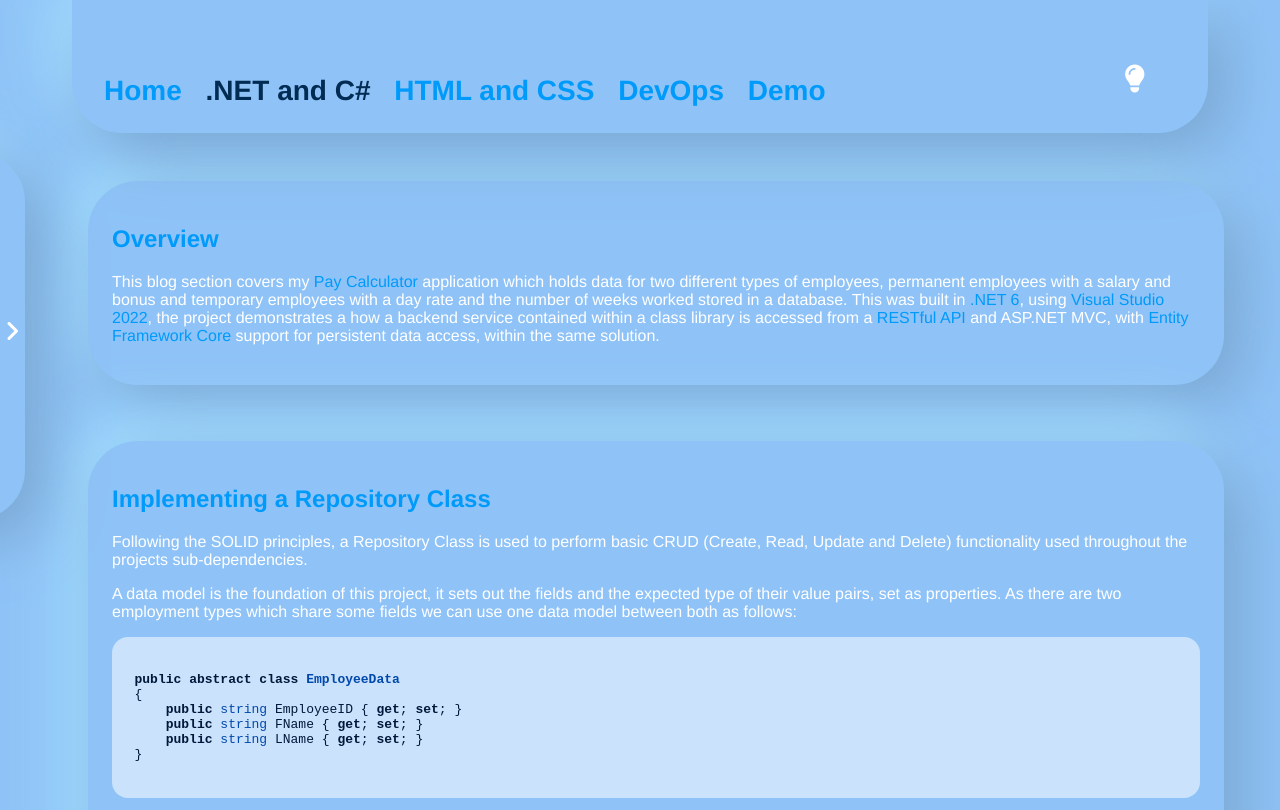
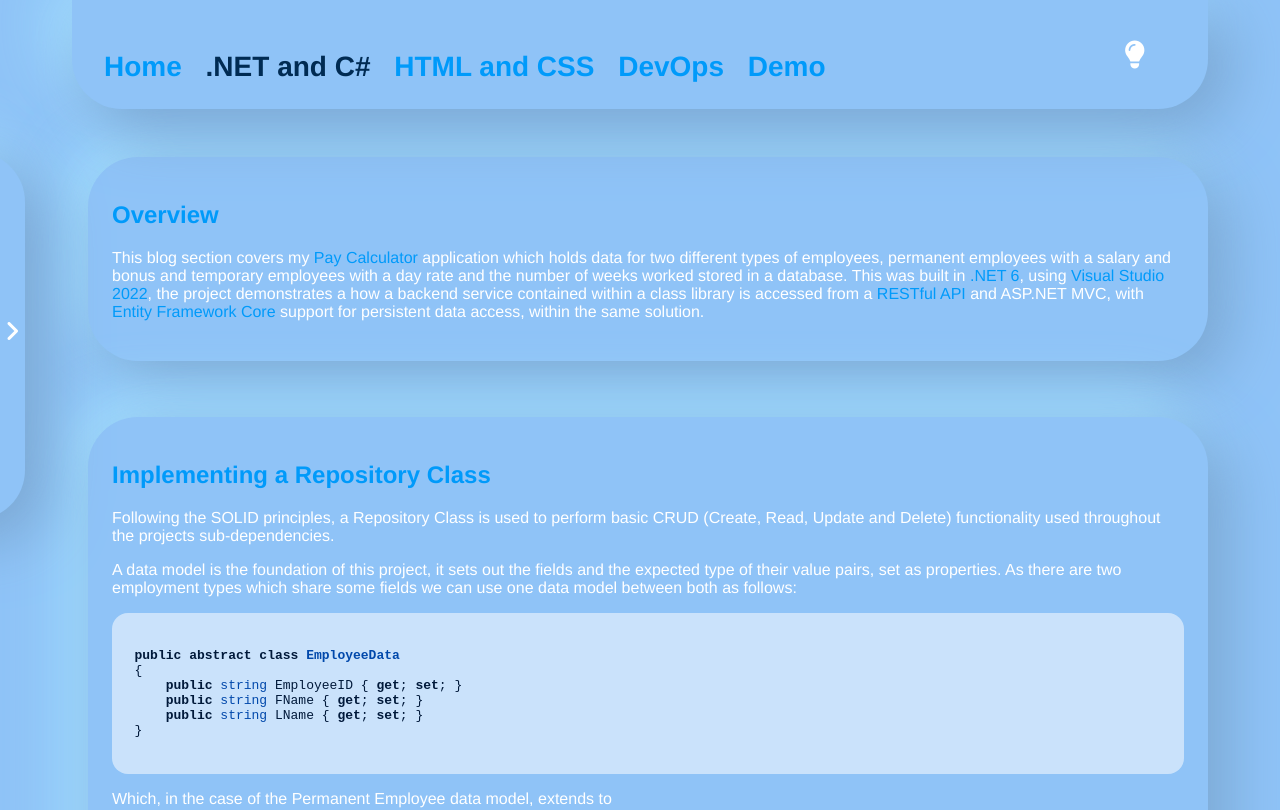
Before and after one commit to AlexBeesley/Personal-Blog-using-React, a React (Vite) app: page /dotnet-and-csharp in a window 1280 px wide. Shown: the top 810 px of the page. Built offline with nearby package versions, Linux system fonts and the light colour scheme.

Commit message:
Responsivity issues resolved #4

```diff
--- a/src/Styles/card.module.scss
+++ b/src/Styles/card.module.scss
@@ -60,8 +60,9 @@
 @media only screen and (max-width: 90rem) {
   .blogpost {
     margin-left: 1rem;
-        margin-right: -1rem;
+    margin-right: 0;
   }
+
   .card {
     margin-left: 0;
     margin-right: 0;
--- a/src/Styles/main.module.scss
+++ b/src/Styles/main.module.scss
@@ -125,23 +125,13 @@ h2, h3 {
     width: 100%;
   }
 
-  .stickyContainer {
-    animation-duration: 1s;
-    animation-fill-mode: both;
-    opacity: 0;
-    animation-name: fadeInUp;
-    position: -webkit-sticky;
-    position: sticky;
-    top: 0;
-    left: 0;
-    z-index: 1;
-    padding: 1.5rem;
-    margin-top: -1.5rem;
-    background-color: var(--background);
-    border-top: solid 5vh var(--background);
-  }
-
   .spacer {
     height: 70vh;
   }
 }
+
+@media only screen and (max-width: 45rem) {
+  .stickyContainer {
+    border-top: solid 5vh var(--background);
+  }
+}
```
Lines whose indentation alone changed are shown as unchanged.
